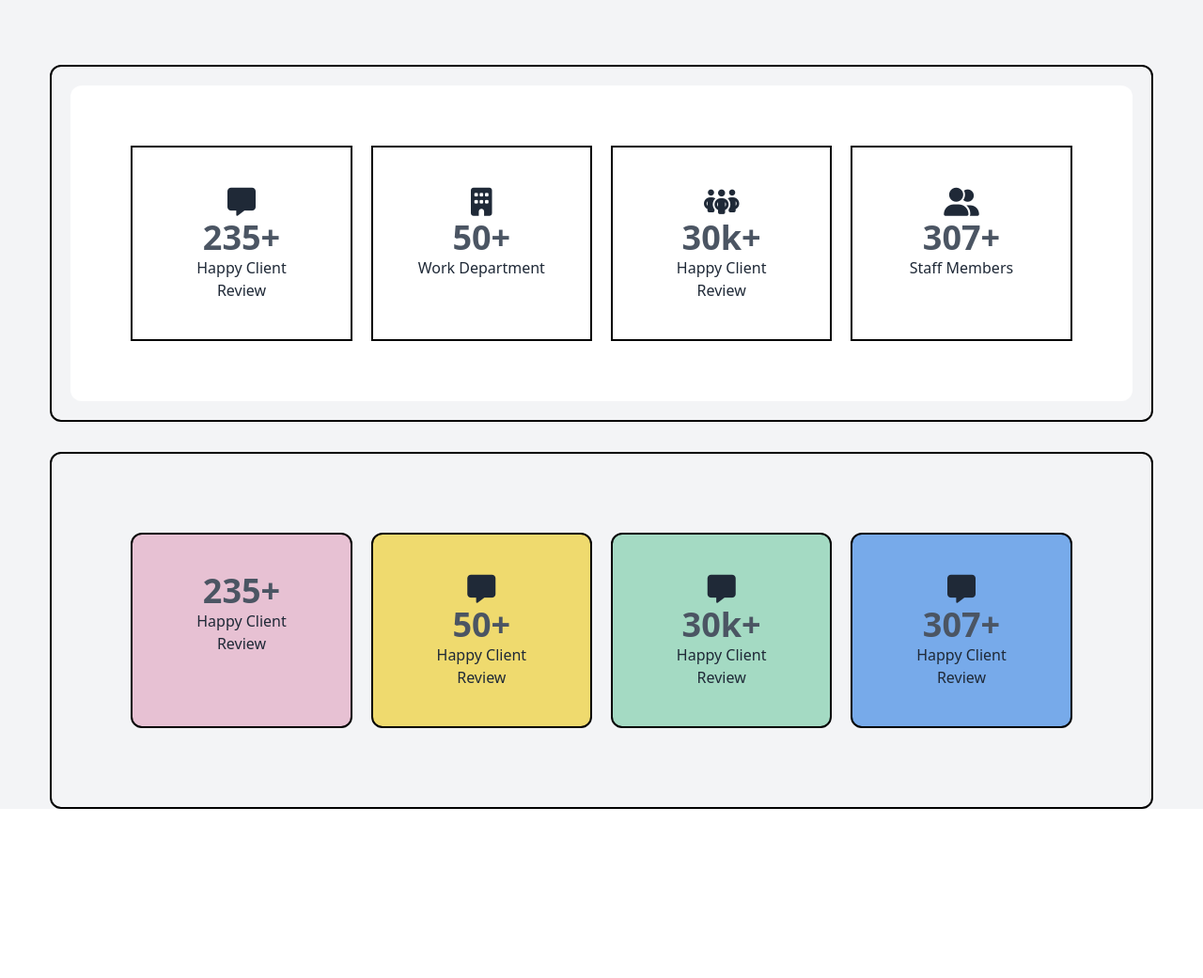
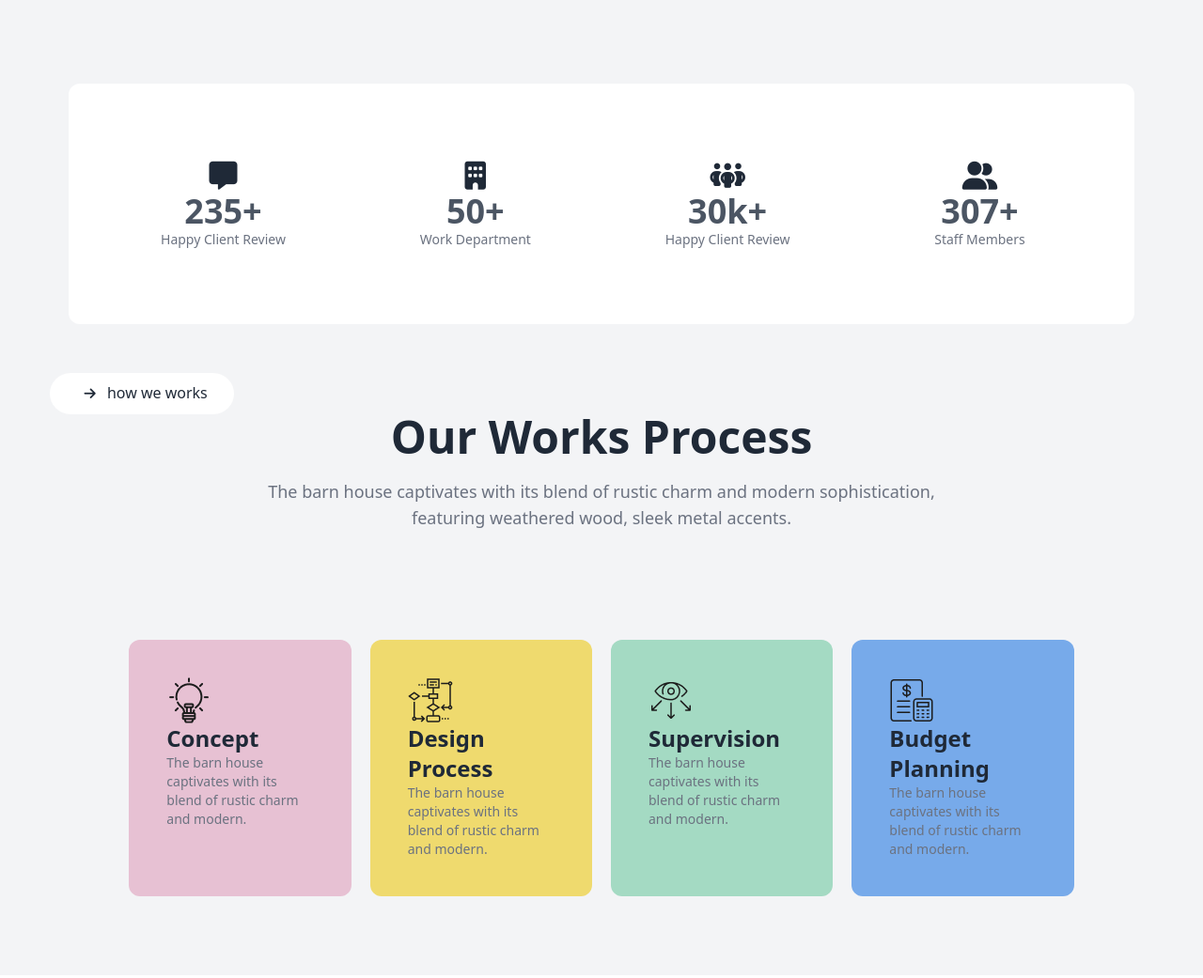
Before and after one commit to ALIASHRAFCHOWDHURY/Third-phase, a plain HTML site: page index.html in a window 1280 px wide. Shown: the part 1381-2422 px from the top of the page at 94% size. Before the commit the page ends 2274 px from the top, so only its background shows below. Drawn offline with nearby package versions, Linux system fonts and the light colour scheme.

Commit message:
Work place part complete

```diff
--- a/index.html
+++ b/index.html
@@ -112,51 +112,58 @@
                                 </div>
                         </div>
                </section>
-               <section class="md:w-11/12 mx-auto border-2 border-black md:my-8   my-5 p-5 rounded-xl">
-                                <div class="grid grid-cols-1 md:grid-cols-4 gap-5 md:p-16 p-8 bg-white rounded-xl">
-                                        <div class="border-2 border-black text-center p-10">
+               <section class="md:w-11/12 mx-auto md:my-8   my-5 p-5 rounded-xl">
+                                <div class="grid grid-cols-1 md:grid-cols-4 gap-5 md:p-10 p-8 bg-white rounded-xl">
+                                        <div class=" text-center p-10">
                                                 <i class="fa-solid fa-message text-3xl"></i>
                                                 <h1 class="text-4xl font-bold text-gray-600">235+</h1>
-                                                <p class="">Happy Client Review</p>
+                                                <p class="text-sm text-gray-500">Happy Client Review</p>
                                         </div>
-                                        <div class="border-2 border-black text-center p-10">
+                                        <div class=" text-center p-10">
                                                 <i class="fa-solid fa-building text-3xl"></i>
                                                 <h1 class="text-4xl font-bold text-gray-600">50+</h1>
-                                                <p class="">Work Department</p>
+                                                <p class="text-sm text-gray-500">Work Department</p>
                                         </div>
-                                        <div class="border-2 border-black text-center p-10">
+                                        <div class=" text-center p-10">
                                                 <i class="fa-solid fa-people-group text-3xl"></i>
                                                 <h1 class="text-4xl font-bold text-gray-600">30k+</h1>
-                                                <p class="">Happy Client Review</p>
+                                                <p class="text-sm text-gray-500">Happy Client Review</p>
                                         </div>
-                                        <div class="border-2 border-black text-center p-10 ">
+                                        <div class=" text-center p-10 ">
                                                 <i class="fa-solid fa-user-group text-3xl"></i>
                                                 <h1 class="text-4xl font-bold text-gray-600">307+</h1>
-                                                <p class="">Staff Members</p>
+                                                <p class="text-sm text-gray-500">Staff Members</p>
                                         </div>
                                 </div>
                </section>
-               <section class="md:w-11/12 mx-auto border-2 border-black md:my-8   my-5 p-5 rounded-xl">
+               <section class="md:w-11/12 mx-auto">
+                        <div class="text-center">
+                                <p class="p-2 bg-white w-2/12 rounded-3xl mx-autoj"> <i class="fa-solid fa-arrow-right text-sm   px-2 py-1 rounded-full"></i> how we works</p>
+                                <h1 class="text-3xl md:text-5xl text-bold font-bold">Our Works Process</h1>
+                                <p class="text-lg font-medium text-gray-500 md:mt-5">The barn house captivates with its blend of rustic charm and modern sophistication, <br> featuring weathered wood, sleek metal accents.</p>
+                        </div>
+               </section>
+               <section class="md:w-11/12 mx-auto  md:my-8   my-5 p-5 rounded-xl">
                                 <div class="grid grid-cols-1 md:grid-cols-4 gap-5 md:p-16 p-8  rounded-xl">
-                                        <div class="border-2 border-black text-center p-10 rounded-xl bg-bg-concept">
-
-                                                <h1 class="text-4xl font-bold text-gray-600">235+</h1>
-                                                <p class="">Happy Client Review</p>
+                                        <div class="  p-10 rounded-xl bg-bg-concept">
+                                                <img src="images/concept.png" alt="">
+                                                <h1 class="text-2xl font-bold ">Concept</h1>
+                                                <p class="text-sm text-gray-500">The barn house captivates with its blend of rustic charm and modern.</p>
                                         </div>
-                                        <div class="border-2 border-black text-center p-10 rounded-xl bg-bg-design">
-                                                <i class="fa-solid fa-message text-3xl"></i>
-                                                <h1 class="text-4xl font-bold text-gray-600">50+</h1>
-                                                <p class="">Happy Client Review</p>
+                                        <div class="  p-10 rounded-xl bg-bg-design">
+                                                <img src="images/flow-chart.png" alt="">
+                                                <h1 class="text-2xl font-bold">Design Process</h1>
+                                                <p class="text-sm text-gray-500">The barn house captivates with its blend of rustic charm and modern.</p>
                                         </div>
-                                        <div class="border-2 border-black text-center p-10 rounded-xl bg-bg-super">
-                                                <i class="fa-solid fa-message text-3xl"></i>
-                                                <h1 class="text-4xl font-bold text-gray-600">30k+</h1>
-                                                <p class="">Happy Client Review</p>
+                                        <div class="  p-10 rounded-xl bg-bg-super">
+                                                <img src="images/vision.png" alt="">
+                                                <h1 class="text-2xl font-bold">Supervision</h1>
+                                                <p class="text-sm text-gray-500">The barn house captivates with its blend of rustic charm and modern.</p>
                                         </div>
-                                        <div class="border-2 border-black text-center p-10 rounded-xl bg-bg-budget">
-                                                <i class="fa-solid fa-message text-3xl"></i>
-                                                <h1 class="text-4xl font-bold text-gray-600">307+</h1>
-                                                <p class="">Happy Client Review</p>
+                                        <div class="  p-10 rounded-xl bg-bg-budget">
+                                                <img src="images/budget-planning.png" alt="">
+                                                <h1 class="text-2xl font-bold">Budget Planning</h1>
+                                                <p class="text-sm text-gray-500">The barn house captivates with its blend of rustic charm and modern.</p>
                                         </div>
                                 </div>
                </section>
```
